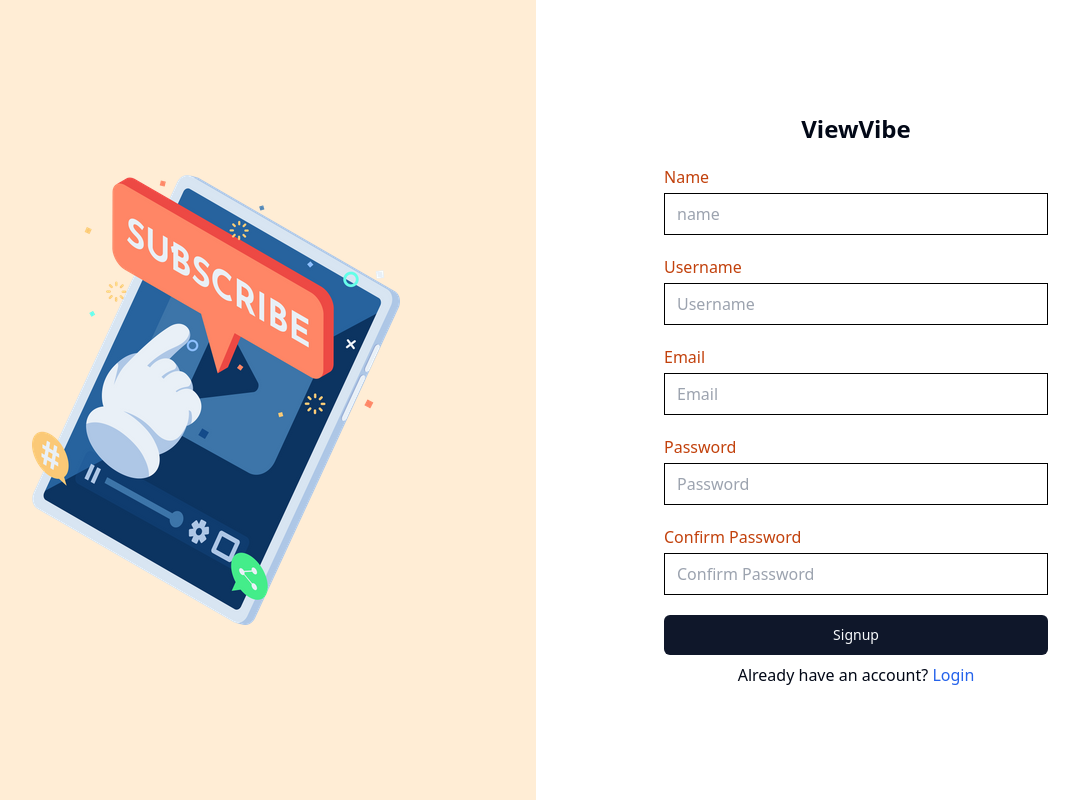
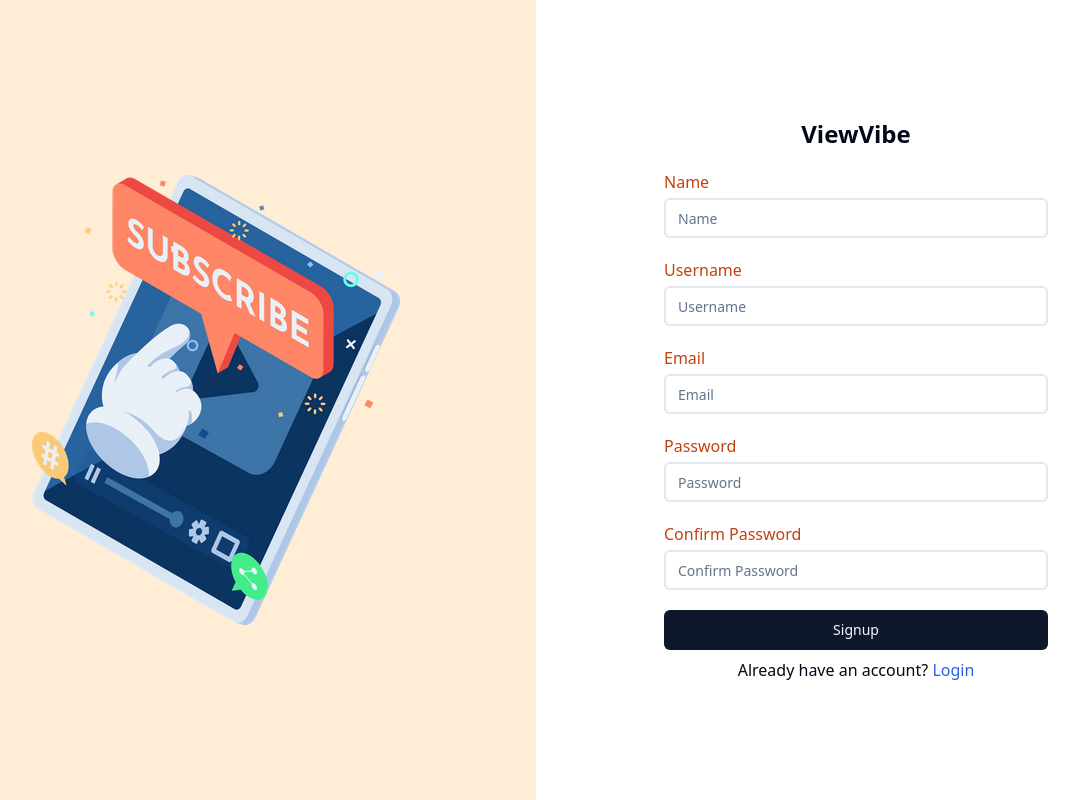
Before and after one commit to maanavnair/ViewVibe, a React (Vite) app in the folder client/: page /signup in a window 1280 px wide. Shown: the whole page, without its empty margins (104-1183 px from the left). Built offline with nearby package versions, Linux system fonts and the light colour scheme; what @radix-ui/themes would draw is missing.

Commit message:
added new components

```diff
--- a/client/package.json
+++ b/client/package.json
@@ -10,6 +10,7 @@
     "preview": "vite preview"
   },
   "dependencies": {
+    "@radix-ui/react-separator": "^1.0.3",
     "@radix-ui/react-slot": "^1.0.2",
     "@radix-ui/themes": "^3.0.3",
     "class-variance-authority": "^0.7.0",
--- a/client/src/components/navbar.jsx
+++ b/client/src/components/navbar.jsx
@@ -5,7 +5,10 @@ import { UserContext } from '../context/userContext';
 import { FaSearch } from "react-icons/fa";
 import { FiPlus } from "react-icons/fi";
 import { useNavigate } from 'react-router-dom';
-import { Button } from "@/components/ui/button"
+import { Button } from "@/components/ui/button";
+import { Input } from "@/components/ui/input";
+import { Separator } from "@/components/ui/separator"
+
 
 const Navbar = () => {
 
@@ -36,14 +39,15 @@ const Navbar = () => {
     }
 
   return (
-    <nav className='flex justify-between px-2 py-2'>
+    <>
+    <nav className='flex items-center justify-between px-2 py-4'>
         <p className='ml-2'>ViewVibe</p>
         <span className='relative'>
-            <FaSearch className='absolute left-8 top-2' />
-            <input
+            <FaSearch className='absolute left-8 top-3' />
+            <Input
                 placeholder='Search...'
                 type='text'
-                className='py-1 px-10 w-[30vw] border-black border-[1px] rounded-full mx-5 bg-white'
+                className='py-1 px-10 w-[30vw] border-2 rounded-full mx-5'
             />
         </span>
         <span className='flex justify-around w-1/5'>
@@ -63,6 +67,8 @@ const Navbar = () => {
             </Button>
         </span>
     </nav>
+    <Separator className='mb-2 shadow-xl' />
+    </>
   )
 }
 
--- /dev/null
+++ b/client/src/components/ui/input.jsx
@@ -0,0 +1,19 @@
+import * as React from "react"
+
+import { cn } from "@/lib/utils"
+
+const Input = React.forwardRef(({ className, type, ...props }, ref) => {
+  return (
+    (<input
+      type={type}
+      className={cn(
+        "flex h-10 w-full rounded-md border border-input bg-background px-3 py-2 text-sm ring-offset-background file:border-0 file:bg-transparent file:text-sm file:font-medium placeholder:text-muted-foreground focus-visible:outline-none focus-visible:ring-2 focus-visible:ring-ring focus-visible:ring-offset-2 disabled:cursor-not-allowed disabled:opacity-50",
+        className
+      )}
+      ref={ref}
+      {...props} />)
+  );
+})
+Input.displayName = "Input"
+
+export { Input }
--- /dev/null
+++ b/client/src/components/ui/separator.jsx
@@ -0,0 +1,25 @@
+"use client"
+
+import * as React from "react"
+import * as SeparatorPrimitive from "@radix-ui/react-separator"
+
+import { cn } from "@/lib/utils"
+
+const Separator = React.forwardRef((
+  { className, orientation = "horizontal", decorative = true, ...props },
+  ref
+) => (
+  <SeparatorPrimitive.Root
+    ref={ref}
+    decorative={decorative}
+    orientation={orientation}
+    className={cn(
+      "shrink-0 bg-border",
+      orientation === "horizontal" ? "h-[1px] w-full" : "h-full w-[1px]",
+      className
+    )}
+    {...props} />
+))
+Separator.displayName = SeparatorPrimitive.Root.displayName
+
+export { Separator }
--- /dev/null
+++ b/client/src/components/ui/textarea.jsx
@@ -0,0 +1,18 @@
+import * as React from "react"
+
+import { cn } from "@/lib/utils"
+
+const Textarea = React.forwardRef(({ className, ...props }, ref) => {
+  return (
+    (<textarea
+      className={cn(
+        "flex min-h-[80px] w-full rounded-md border border-input bg-background px-3 py-2 text-sm ring-offset-background placeholder:text-muted-foreground focus-visible:outline-none focus-visible:ring-2 focus-visible:ring-ring focus-visible:ring-offset-2 disabled:cursor-not-allowed disabled:opacity-50",
+        className
+      )}
+      ref={ref}
+      {...props} />)
+  );
+})
+Textarea.displayName = "Textarea"
+
+export { Textarea }
--- a/client/src/pages/login.jsx
+++ b/client/src/pages/login.jsx
@@ -4,6 +4,7 @@ import { UserContext } from '../context/userContext';
 import { Link, useNavigate } from 'react-router-dom';
 import loginImage from '../assets/login-img.png';
 import { Button } from "@/components/ui/button"
+import { Input } from "@/components/ui/input"
 
 const Login = () => {
 
@@ -48,22 +49,22 @@ const Login = () => {
             </h1>
             <span className='flex flex-col'>
                 <label htmlFor='email' className='mb-1 text-orange-700'>Email</label>
-                <input
+                <Input
                     name='email'
                     type='text'
                     placeholder='Email'
-                    className='border-black border-[1px] mb-10 py-2 px-3 w-[30vw]'
+                    className='w-[30vw] border-2 mb-10'
                     value={email}
                     onChange={(e) => setEmail(e.target.value)}
                 />
             </span>
             <span className='flex flex-col'>
                 <label htmlFor='password' className='mb-1 text-orange-700'>Password</label>
-                <input
+                <Input
                     name='password'
                     type='password'
                     placeholder='Password'
-                    className='border-black border-[1px] mb-10 py-2 px-3 w-[30vw]'
+                    className='w-[30vw] border-2 mb-10'
                     value={password}
                     onChange={(e) => setPassword(e.target.value)}
                 />
--- a/client/src/pages/signup.jsx
+++ b/client/src/pages/signup.jsx
@@ -4,6 +4,7 @@ import { UserContext } from '../context/userContext';
 import signupImage from '../assets/signup-img.png'
 import toast from 'react-hot-toast';
 import { Button } from "@/components/ui/button"
+import { Input } from "@/components/ui/input"
 
 
 const Signup = () => {
@@ -63,55 +64,55 @@ const Signup = () => {
             </h1>
             <span className='flex flex-col'>
               <label htmlFor='name' className='mb-1 text-orange-700'>Name</label>
-              <input
+              <Input
                   name='name'
                   type='text'
-                  placeholder='name'
-                  className='border-black border-[1px] mb-5 py-2 px-3 w-[30vw] bg-white'
+                  placeholder='Name'
+                  className='mb-5 py-2 px-3 w-[30vw] border-2'
                   value={name}
                   onChange={(e) => setName(e.target.value)}
               />
             </span>
             <span className='flex flex-col'>
               <label htmlFor='username' className='mb-1 text-orange-700'>Username</label>
-              <input
+              <Input
                   name='username'
                   type='text'
                   placeholder='Username'
-                  className='border-black border-[1px] mb-5 py-2 px-3 w-[30vw] bg-white'
+                  className='mb-5 py-2 px-3 w-[30vw] border-2'
                   value={username}
                   onChange={(e) => setUsername(e.target.value)}
                 />
             </span>
             <span className='flex flex-col'>
                 <label htmlFor='email' className='mb-1 text-orange-700'>Email</label>
-                <input
+                <Input
                     name='email'
                     type='text'
                     placeholder='Email'
-                    className='border-black border-[1px] mb-5 py-2 px-3 w-[30vw] bg-white'
+                    className='mb-5 py-2 px-3 w-[30vw] border-2'
                     value={email}
                     onChange={(e) => setEmail(e.target.value)}
                 />
             </span>
             <span className='flex flex-col'>
                 <label htmlFor='password' className='mb-1 text-orange-700'>Password</label>
-                <input
+                <Input
                     name='password'
                     type='password'
                     placeholder='Password'
-                    className='border-black border-[1px] mb-5 py-2 px-3 w-[30vw] bg-white'
+                    className='mb-5 py-2 px-3 w-[30vw] border-2'
                     value={password}
                     onChange={(e) => setPassword(e.target.value)}
                 />
             </span>
             <span className='flex flex-col'>
                 <label htmlFor='confirm' className='mb-1 text-orange-700'>Confirm Password</label>
-                <input
+                <Input
                     name='confirm'
                     type='password'
                     placeholder='Confirm Password'
-                    className='border-black border-[1px] mb-5 py-2 px-3 w-[30vw] bg-white'
+                    className='mb-5 py-2 px-3 w-[30vw] border-2'
                     value={confirm}
                     onChange={(e) => setConfirm(e.target.value)}
                 />
--- a/client/src/pages/upload.jsx
+++ b/client/src/pages/upload.jsx
@@ -4,6 +4,8 @@ import { MdFileUpload } from "react-icons/md";
 import { useNavigate } from 'react-router-dom';
 import { Button } from "@/components/ui/button"
 import { Loader2 } from "lucide-react"
+import { Textarea } from "@/components/ui/textarea"
+import { Input } from "@/components/ui/input"
 
 const Upload = () => {
 
@@ -73,32 +75,32 @@ const Upload = () => {
             className='flex flex-col items-center justify-center'>
             <span className='flex flex-col'>
                 <label htmlFor='video-name' className='mb-1' >Video Title</label>
-                <input
+                <Input
                     name='video-name'
                     placeholder='Video Title...'
                     value={title}
                     onChange={(e) => setTitle(e.target.value)}
-                    className='w-[80vw] border-[1px] border-black rounded-none px-2 py-2 mb-5 bg-white'
+                    className='w-[80vw] border-2 px-2 py-2 mb-5'
                 />
             </span>
             <span className='flex flex-col'>
                 <label htmlFor='video-desc' className='mb-1'>Video Description</label>
-                <textarea
+                <Textarea
                     name='video-desc'
                     placeholder='Video Description...'
                     value={desc}
                     onChange={(e) => setDesc(e.target.value)}
-                    className='w-[80vw] border-[1px] border-black rounded-none px-2 py-2 mb-5 h-[20vh] bg-white'
+                    className='w-[80vw] border-2 px-2 py-2 mb-5'
                 />
             </span>
             <span className='flex flex-col'>
                 <label htmlFor='video' className='mb-1'>Upload Video</label>
-                <input
+                <Input
                 name='video'
                 type="file"
                 accept="video/*"
                 onChange={handleFileChange}
-                className='w-[80vw] border-[1px] border-black rounded-none px-2 py-2 mb-5 bg-white'
+                className='w-[80vw] border-2 px-2 py-2 mb-5'
                 />
             </span>
             {!loading &&
```
Also changed, not shown: 1 other file (tests, documents, lock files or other folders).
